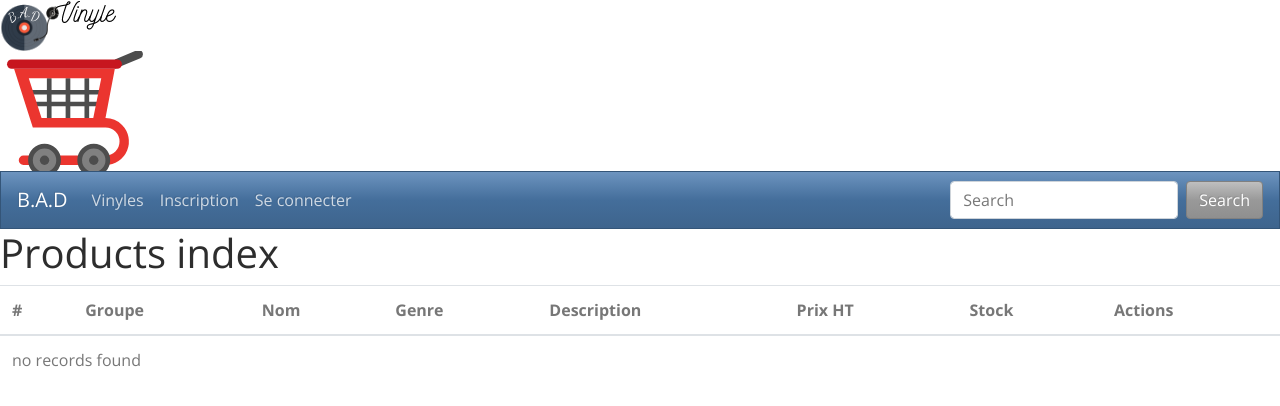
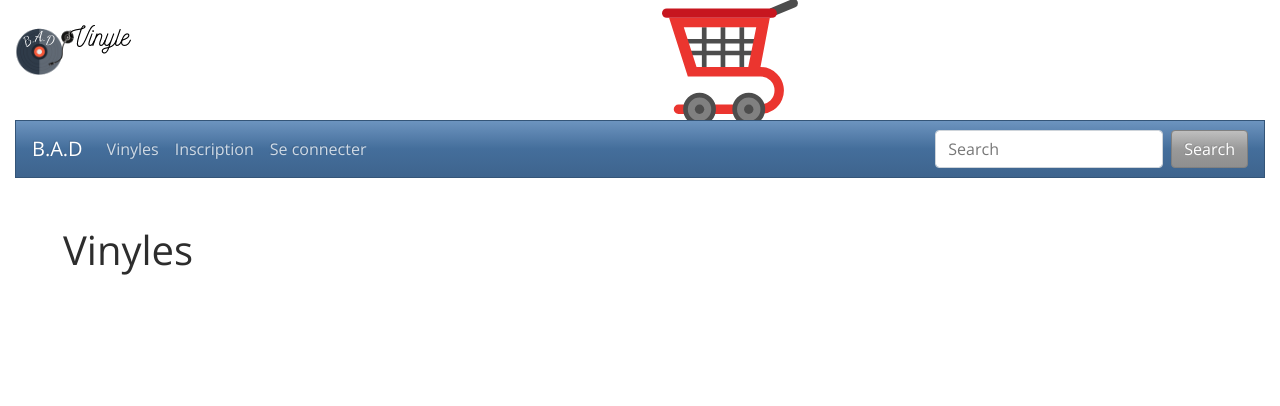
Before and after one commit to Afpa-repo/CDA_20040-2, a Symfony app: template templates/products/index.html.twig in a window 1280 px wide. Shown: the top 406 px of the page. Run offline with Twig, Linux system fonts and the light colour scheme; the template is opened without the code that fills it, so the values that code supplies are empty; some libraries are stand-ins or nearby versions.

Commit message:
card products

```diff
--- a/templates/base.html.twig
+++ b/templates/base.html.twig
@@ -8,8 +8,11 @@
         {% block stylesheets %}{% endblock %}
     </head>
     <body>
-        <div><img src="{{asset('images/bad.png')}}" alt="logo"></div>
-        <div><a href="{{path("cart_index")}}"><img src="{{asset('images/cart.svg')}}" alt="logo" class="cover"></a></div>
+        <div class="container-fluid">
+        <div class="row justify-content-center">
+        <div class="col-6 mt-4"><img src="{{asset('images/bad.png')}}" alt="logo"></div>
+        <div class="col-6"><a href="{{path("cart_index")}}"><img src="{{asset('images/cart.svg')}}" alt="imgCart" class="cover"></a></div>
+        </div>
         <nav class="navbar navbar-expand-lg navbar-dark bg-primary">
             <a class="navbar-brand" href="{{path("products")}}">B.A.D</a>
             <button class="navbar-toggler" type="button" data-toggle="collapse" data-target="#navbarColor01"
@@ -56,6 +59,8 @@
         {% block body %}{% endblock %}
         {% block javascripts %}
         {% endblock %}
+
+        </div>
         <script
                 src="https://code.jquery.com/jquery-3.5.1.min.js"
                 integrity="sha256-9/aliU8dGd2tb6OSsuzixeV4y/faTqgFtohetphbbj0="
--- a/templates/products/index.html.twig
+++ b/templates/products/index.html.twig
@@ -3,58 +3,67 @@
 {% block title %}Products index{% endblock %}
 
 {% block body %}
-    <h1>Products index</h1>
+<h1 class="m-5">Vinyles</h1>
 
-    <table class="table">
-        <thead>
-        <tr>
-            <th>#</th>
-            <th>Groupe</th>
-            <th>Nom</th>
-            <th>Genre</th>
-            <th>Description</th>
-            <th>Prix HT</th>
-            <th>Stock</th>
-            <th>Actions</th>
-        </tr>
-        </thead>
-        <tbody>
+<div class="row no-gutters">
     {% for product in products %}
+    <div class="col-12 col-lg-6 p-1">
+        <div class="card mb-3">
+            {% if product.prodDisplay == 1 %}
+            <div class="row no-gutters align-items-center p-2">
+                <div class="col-12 col-md-4">
+                    <img src="{{ asset('images/vinylfilrouge/' ~ product.Photo.photoId ~ '.' ~ product.Photo.photoFormat)}}"
+                        class="cover">
+                </div>
+                <div class="col">
+                    <div class="card-body">
+                        <h3 class="card-title">{{ product.prodName }}</h3>
+                        <p class="card-text">
+                        <div class="mb-2">Groupe : {{ product.group.groupName }}</div>
+                        <div>Genre : {{ product.category.catLibelle }}</div>
+                        <div class="mb-3">{{ product.prodDescr }}</div>
+                        <div class="mb-3">Prix HT : {{ product.prodPrice }}€</div>
+                        {% if product.prodStock == 0 %}
+                        <div>Produit Indisponible</div>
+                        {% else %}
+                        <div>Quantité disponible : {{ product.prodStock }}</div>
+                        {% endif %}
+                        </p>
+                        <div>
+                            <a href="{{ path('products_show', {'prod_id': product.getId()}) }}"><i
+                                    class="fas fa-eye"></i></a>&nbsp;&nbsp;
+                            {% if product.prodStock == 0 %}
 
-            {% if product.prodDisplay == 1 %}
-                <tr>
-                    <td><img src="{{ asset('images/vinylfilrouge/' ~ product.Photo.photoId ~ '.' ~ product.Photo.photoFormat)}}" class="cover"></td>
-                    <td>{{ product.group.groupName }}</td>
-                    <td>{{ product.prodName }}</td>
-                    <td>{{ product.category.catLibelle }}</td>
-                    <td>{{ product.prodDescr }}</td>
-                    <td>{{ product.prodPrice }}€</td>
-                    {% if product.prodStock == 0 %}
-                        <td>Produit Indisponible</td>
                             {% else %}
-                        <td>{{ product.prodStock }}</td>
+                            <a href="{{ path('cart_add', {'id' : product.getId()}) }}"><i
+                                    class="fas fa-cart-plus"></i></a>
                             {% endif %}
-                    <td>
-                        <a href="{{ path('products_show', {'prod_id': product.getId()}) }}"><i class="fas fa-eye"></i></a>&nbsp;&nbsp;
-                        {% if product.prodStock == 0 %}
-                    <td></td>
-                {% else %}
-                    <a href="{{ path('cart_add', {'id' : product.getId()}) }}"><i class="fas fa-cart-plus"></i></a>
-                    {% endif %}
-                    </td>
-                </tr>
+                        </div>
                         {% else %}
                         {% endif %}
-        {% else %}
-            <tr>
-                <td colspan="7">no records found</td>
-            </tr>
+
+
+                    </div>
+                </div>
+            </div>
+        </div>
+    </div>
     {% endfor %}
-        </tbody>
-    </table>
+</div>
+
+
 {# display navigation #}
-    <div class="navigation">
+<div class="navigation align-items-center">
     {{ knp_pagination_render(products) }}
 </div>
 
+
+
+
+
+
+
+
+
+
 {% endblock %}
```
Also changed, not shown: public/css/style.css (line endings or trailing spaces). Lines whose indentation alone changed are shown as unchanged.
